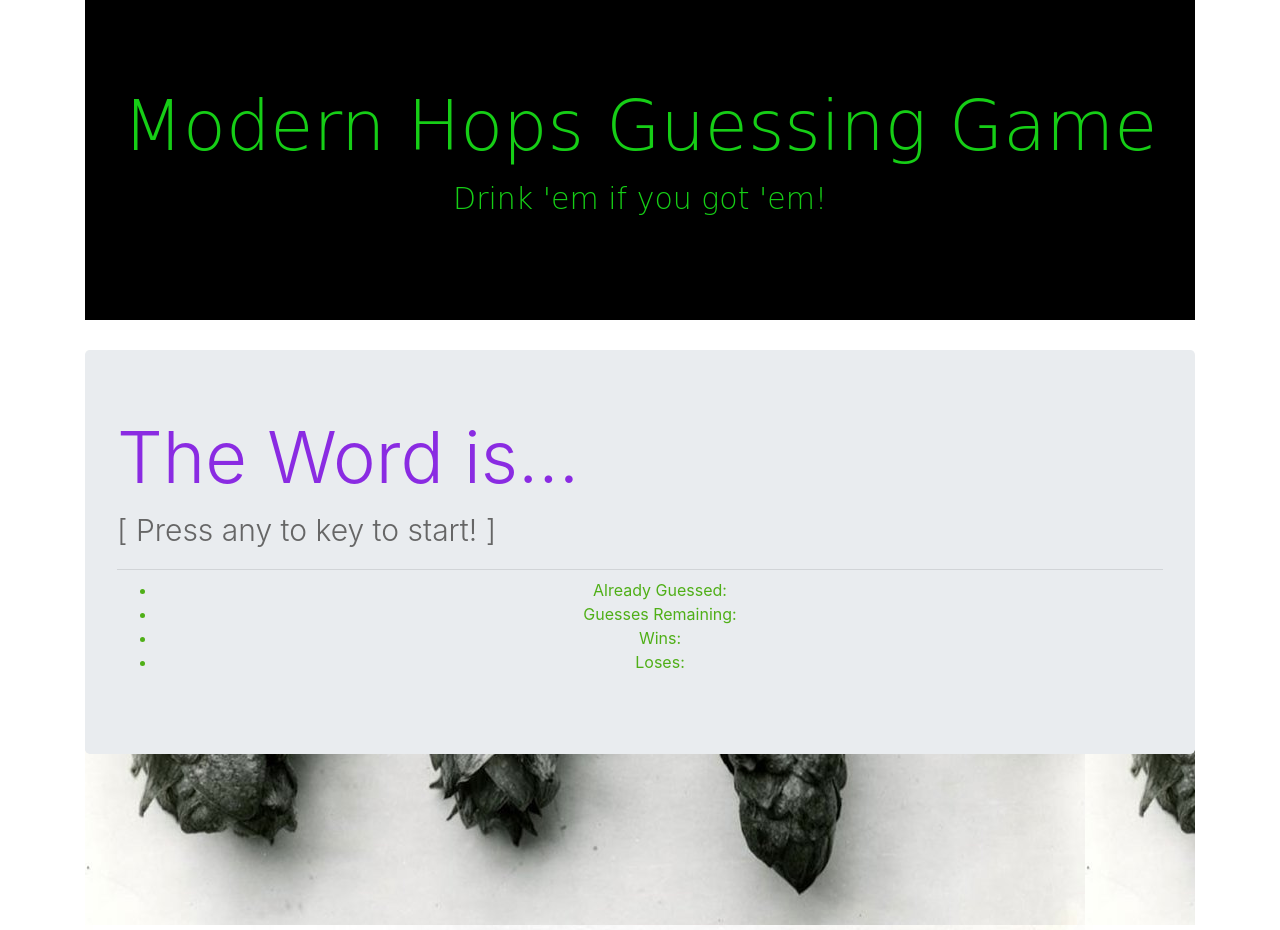
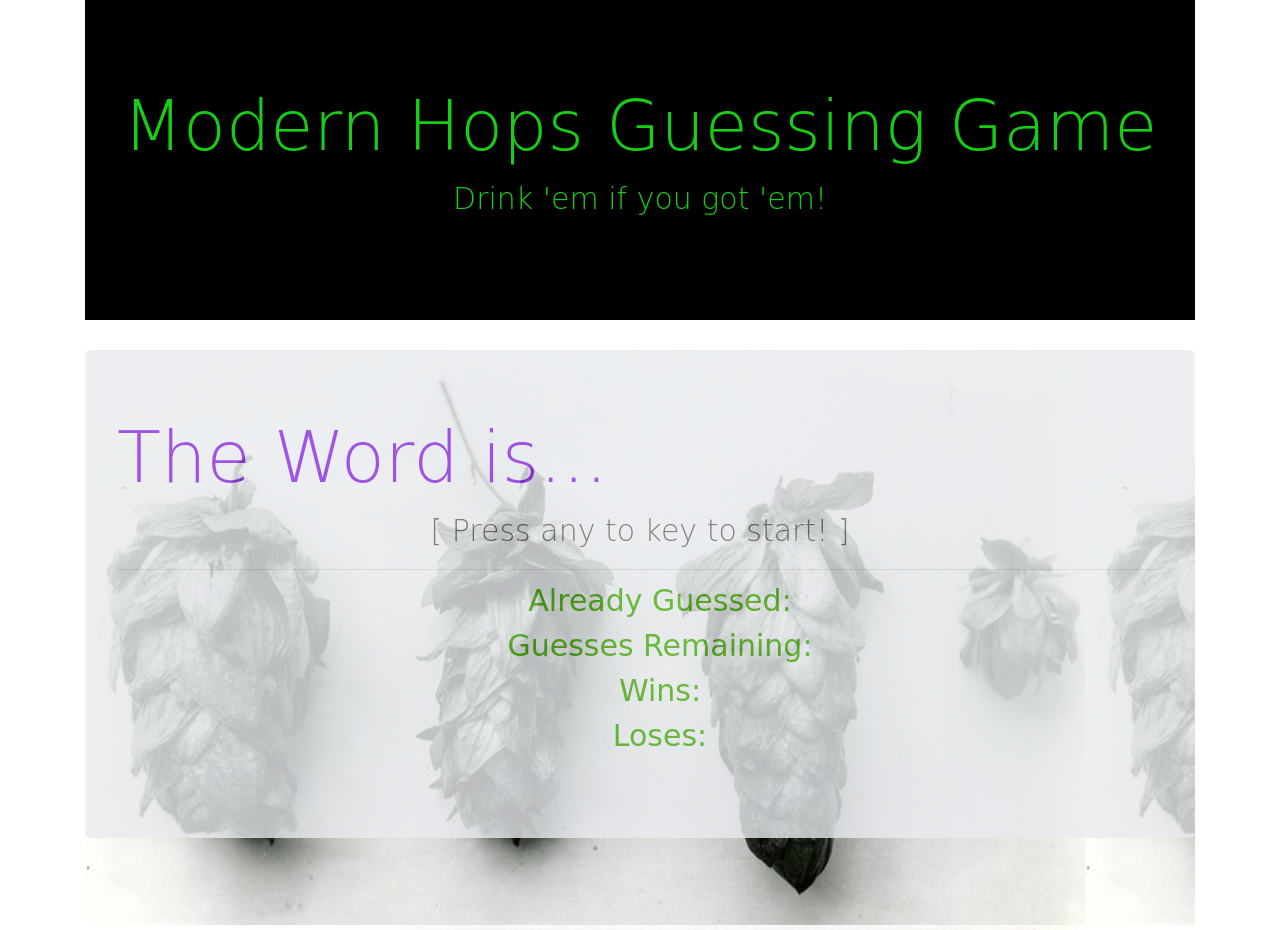
Before and after one commit to CoombaPace/WordGuessGame, a plain HTML site: page index.html in a window 1280 px wide. Drawn offline with nearby package versions, Linux system fonts and the light colour scheme; a web font is replaced by a local one.

Commit message:
more spiffifying

```diff
--- a/css/style.css
+++ b/css/style.css
@@ -1,3 +1,11 @@
+* {
+    font-family: "ZCOOL QingKe HuangYou", cursive;
+}
+
+.jumbotron {
+    opacity: 0.8;
+}
+
 .lead {
     font-size: 30px;
 }
@@ -10,7 +18,8 @@ body {
 }
 
 h1 {
-    font-size: 70px
+    font-size: 70px;
+
 }
 
 #game-area {
@@ -33,12 +42,14 @@ h1 {
     background-position: center;
     background-repeat: no-repeat;
     background: black;
-    font-family: "ZCOOL QingKe HuangYou", cursive;
+  }
+
+  .lead {
+    text-align: center;
   }
 
   .row {
     font-family: 'Coiny', cursive;
-    font-size: 30px;
     text-align: center;
     justify-content: center;
     font-size: 35px;
@@ -47,6 +58,9 @@ h1 {
   ul {
       text-align: center;
       color:  rgb(79, 175, 23);
+      list-style-type: none;
+      font-size: 30px;
+
   }
 
   #answer {
```
